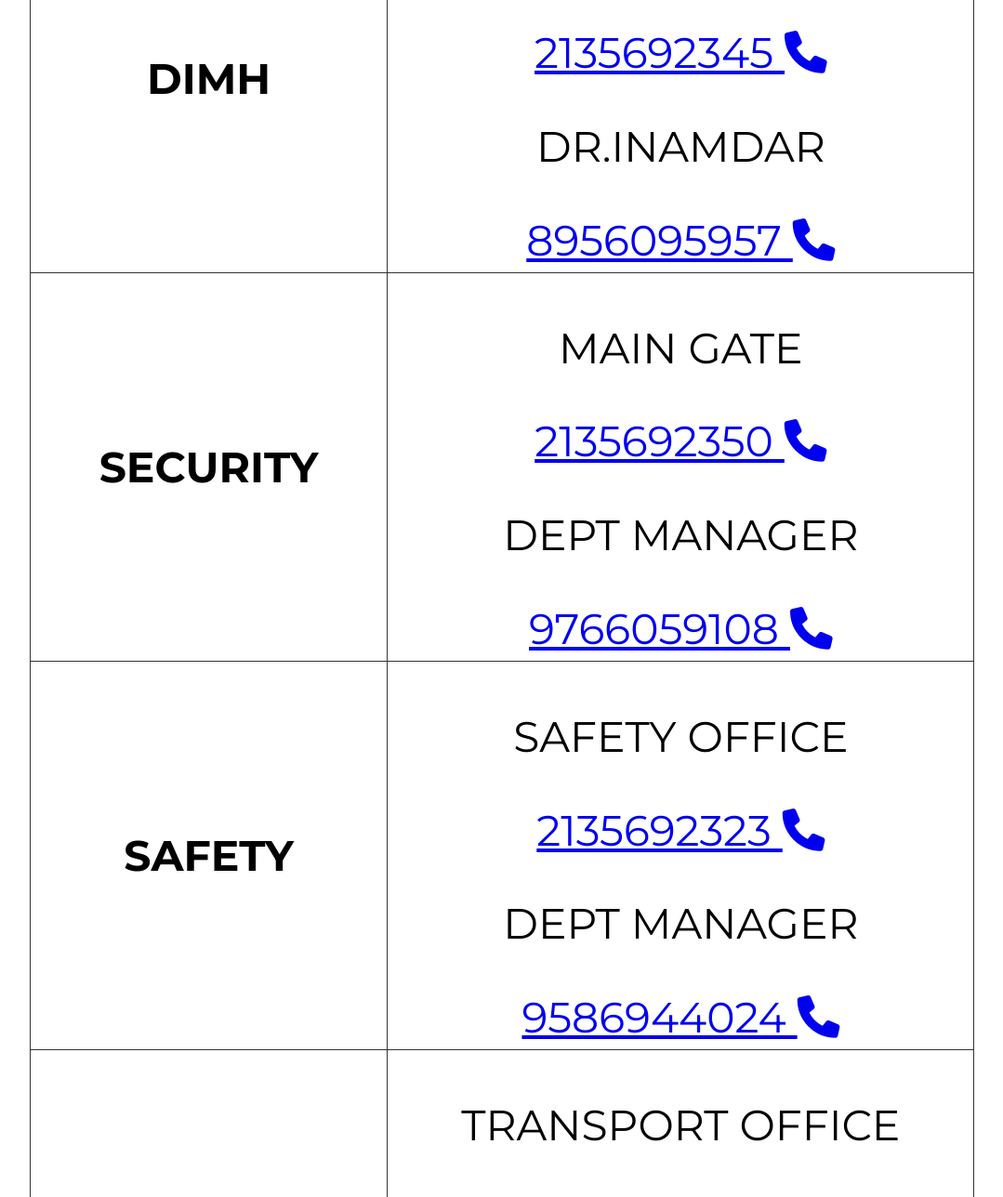
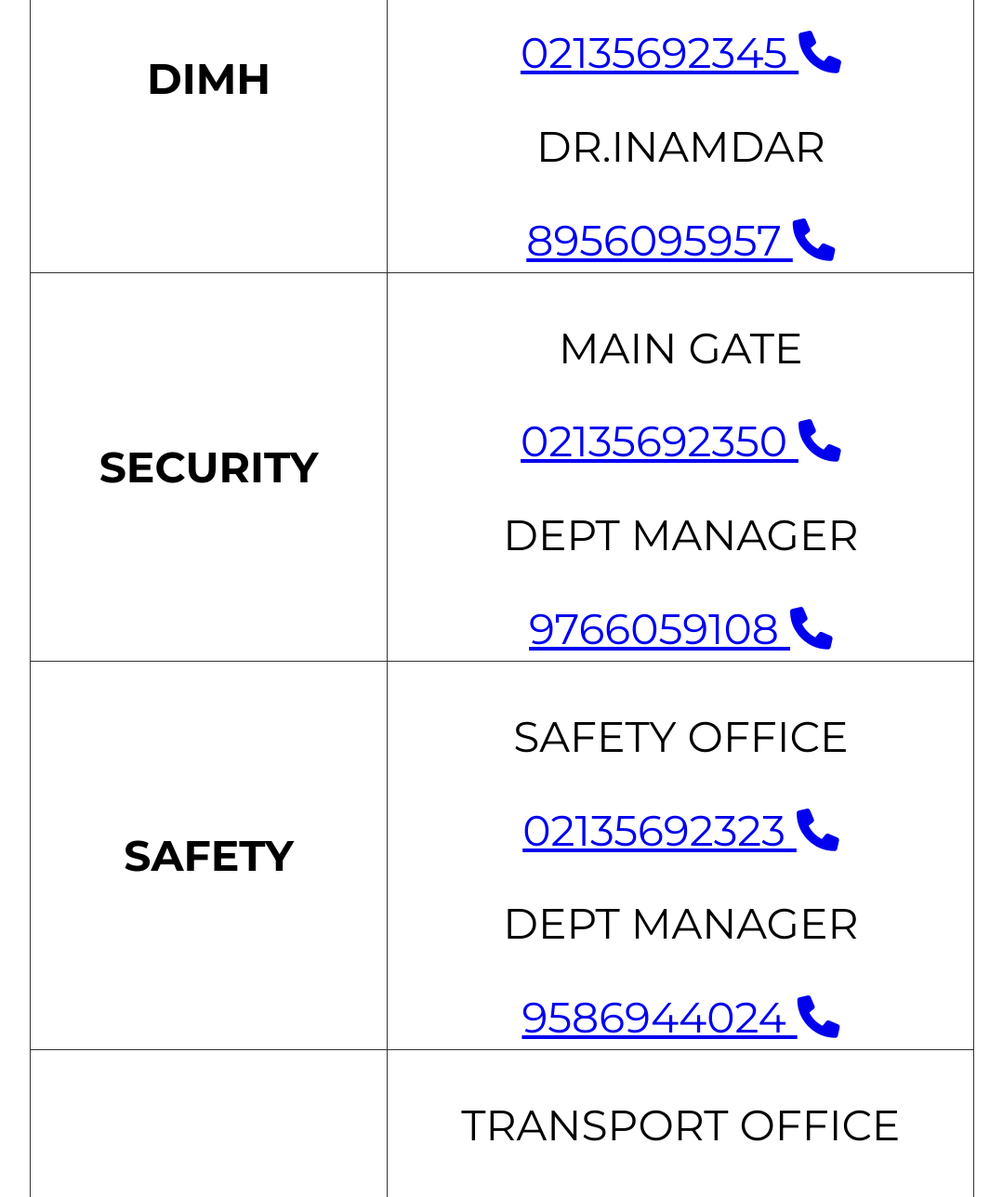
Before and after one commit to Dash41299/Emergency-Number-Plant-II, a plain HTML site: page Index.html in a window 1280 px wide. Shown: the part 723-2011 px from the top of the page at 93% size, without its empty margins (100-1179 px from the left). Drawn offline with Linux system fonts and the light colour scheme.

Commit message:
Update Index.html
Added 0 in front of all landline numbers

```diff
--- a/Index.html
+++ b/Index.html
@@ -70,7 +70,7 @@
             <td>
                 <div>
                     <p>FIRE STATION LAND</p>
-                    <a href="tel:2135692350">2135692350 <i class="fas fa-phone"></i></a>
+                    <a href="tel:02135692355">02135692355 <i class="fas fa-phone"></i></a>
                 </div>
                 <div>
                     <p>FIRE STATION MOB.</p>
@@ -88,7 +88,7 @@
             <td>
                 <div>
                     <p>DIMH OFFICE</p>
-                    <a href="tel:2135692345">2135692345 <i class="fas fa-phone"></i></a>
+                    <a href="tel:02135692345">02135692345 <i class="fas fa-phone"></i></a>
 
                 </div>
                 <div>
@@ -102,7 +102,7 @@
             <td>
                 <div>
                     <p>MAIN GATE</p>
-                    <a href="tel: 2135692350"> 2135692350 <i class="fas fa-phone"></i></a>
+                    <a href="tel:02135692350">02135692350 <i class="fas fa-phone"></i></a>
                 </div>
                 <div>
                     <p>DEPT MANAGER</p>
@@ -115,7 +115,7 @@
             <td>
                 <div>
                     <p>SAFETY OFFICE </p>
-                    <a href="tel: 2135692323"> 2135692323 <i class="fas fa-phone"></i></a>
+                    <a href="tel:02135692323">02135692323 <i class="fas fa-phone"></i></a>
                 </div>
                 <div>
                     <p>DEPT MANAGER </p>
```
